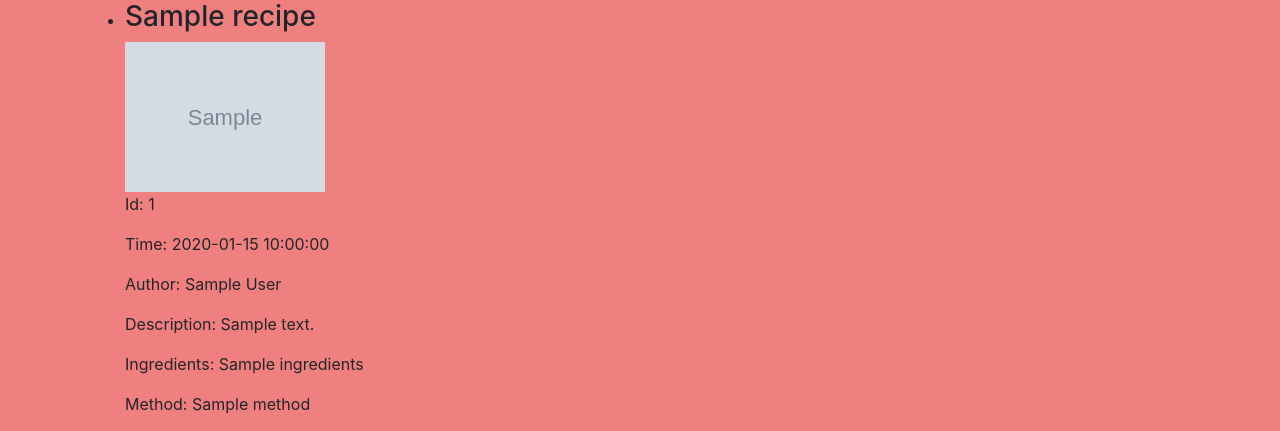
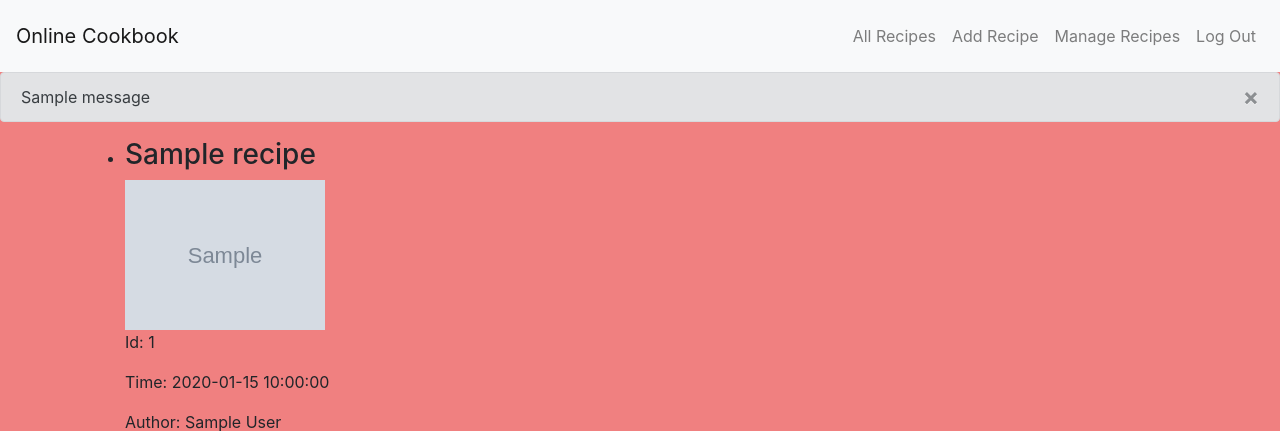
Before and after one commit to Code-Institute-Submissions/p4-online-cookbook, a Flask app: page / in a window 1280 px wide. Shown: the top 431 px of the page. Run offline with Flask 2, Linux system fonts and the light colour scheme; grey boxes marked "Sample" are stand-in pictures; one stand-in notice (Sample message) is shown; a database or web service that is not in the repository returns one stand-in record (values such as "Sample title"); some libraries are stand-ins or nearby versions.

Commit message:
Add nav with working login form

```diff
--- a/app.py
+++ b/app.py
@@ -1,9 +1,10 @@
 import os
-from flask import Flask, render_template, redirect, request, url_for
+from flask import Flask, render_template, redirect, request, url_for, flash
 from flask_pymongo import PyMongo
 from bson.objectid import ObjectId
 
 app = Flask(__name__)
+app.secret_key = 'some_secret'
 
 app.config["MONGO_DBNAME"] = 'sl_task_manager'
 app.config["MONGO_URI"] = os.getenv('MONGO_URI')
@@ -11,12 +12,34 @@ app.config["MONGO_URI"] = os.getenv('MONGO_URI')
 mongo = PyMongo(app)
 
 
-@app.route('/')
-def index():
+@app.route('/', defaults={'username':None})
+@app.route('/<username>')
+def index(username):
     """
     Display the recipes colection on index.html
     """
-    return render_template("index.html", recipes=get_recipes())
+    return render_template("index.html", recipes=get_recipes(), user=get_user_by_username(username))
+
+
+@app.route('/login',  methods=['POST'])
+def login():
+    """
+    Authenticate a user and redirect back
+    """
+    username_input = request.form.get('username')
+    if 'login' in request.form:
+        if authenticate_user(username_input):
+            flash('You were successfully logged in!')
+            return redirect(url_for('index', username=username_input))
+        else:
+            flash('Sorry - that username is not registered!')
+            return redirect(url_for('index'))
+    else:
+        # sign up was selected
+        return redirect(url_for('signup', username=username_input))
+
+
+
 
 
 def get_recipes():
--- a/templates/base.html
+++ b/templates/base.html
@@ -15,6 +15,50 @@
 
 <body>
     <header>
+        <nav class="navbar navbar-expand-md navbar-light bg-light">
+            <a class="navbar-brand" href="#">Online Cookbook</a>
+            <button class="navbar-toggler" type="button" data-toggle="collapse" data-target="#navbarTogglerDemo02"
+                aria-controls="navbarTogglerDemo02" aria-expanded="false" aria-label="Toggle navigation">
+                <span class="navbar-toggler-icon"></span>
+            </button>
+
+            <div class="collapse navbar-collapse" id="navbarTogglerDemo02">
+                <ul class="navbar-nav ml-auto mt-2 mt-lg-0">
+                    <li class="nav-item my-2">
+                        <a class="nav-link" href="#">All Recipes</a>
+                    </li>
+                    {% if user %}
+                    <li class="nav-item my-2">
+                        <a class="nav-link" href="/login">Add Recipe</a>
+                    </li>
+                    <li class="nav-item my-2">
+                        <a class="nav-link" href="#">Manage Recipes</a>
+                    </li>
+                    <li class="nav-item my-2">
+                        <a class="nav-link" href="#">Log Out</a>
+                    </li>
+                    {% else %}
+                    <form action="{{url_for('login')}}" method="POST" class="form-inline my-2 my-lg-0">
+                        <input class="form-control mr-sm-2" type="search" name="username" placeholder="username">
+                        <button class="btn btn-outline-success my-2 mr-2 my-sm-0" type="submit" name="login">Log In</button>
+                        <button class="btn btn-outline-info my-2 my-sm-0" type="submit" name="signup">Sign Up</button>
+                    </form>
+                    {% endif %}
+                </ul>
+            </div>
+        </nav>
+        {% with messages = get_flashed_messages() %}
+        {% if messages %}
+            {% for message in messages %}
+            <div class="alert alert-secondary alert-dismissible fade show" role="alert">
+                {{ message }}
+                <button type="button" class="close" data-dismiss="alert" aria-label="Close">
+                    <span aria-hidden="true">&times;</span>
+                </button>
+            </div>
+            {% endfor %}
+        {% endif %}
+        {% endwith %}
     </header>
 
     <div class="container">
```
